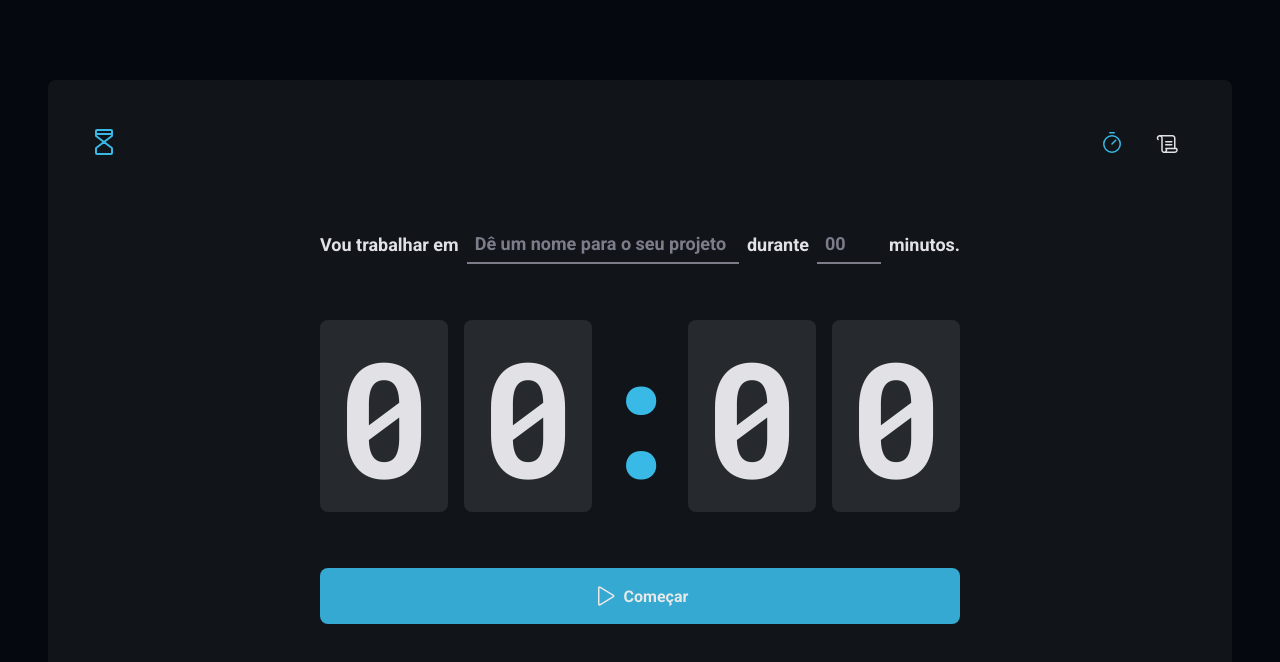
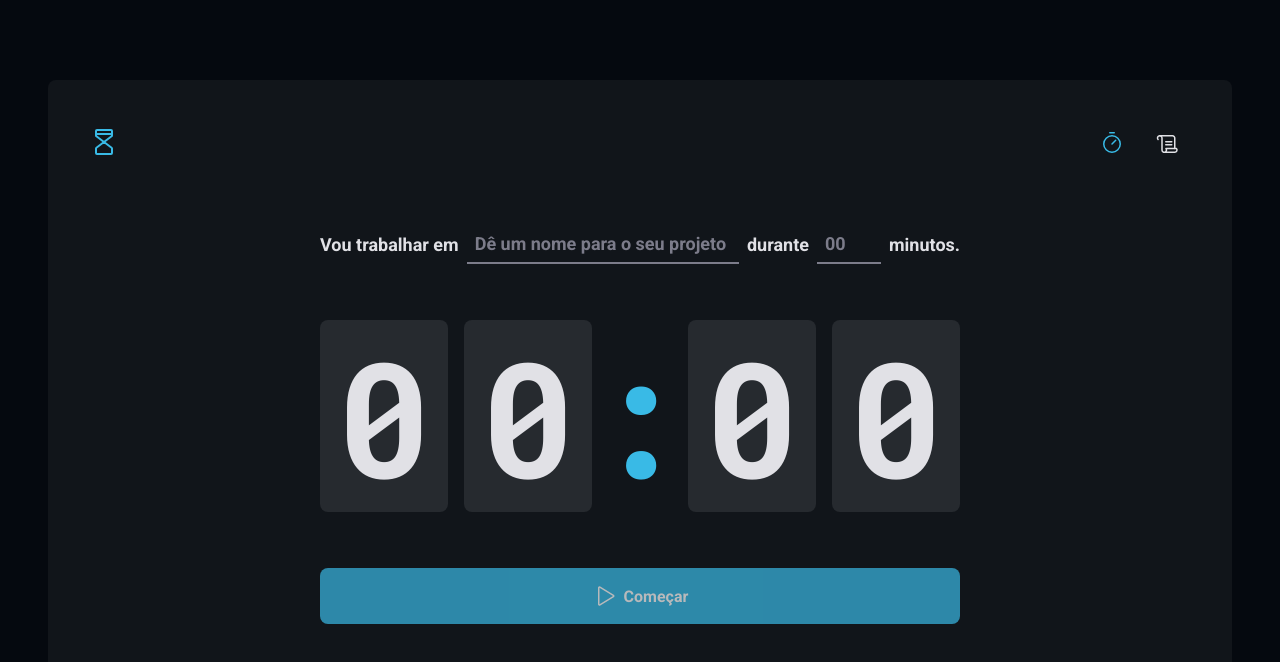
Before and after one commit to GilbertoASJ/Timer, a React (Vite) app: page / in a window 1280 px wide. Shown: the top 662 px of the page. Built offline with nearby package versions, Linux system fonts and the light colour scheme.

Commit message:
Feature: :sparkles: controlled | uncontrolled

```diff
--- a/src/pages/History/History.tsx
+++ b/src/pages/History/History.tsx
@@ -21,7 +21,7 @@
                             <td>10 min</td>
                             <td>Há cerca de 2 meses</td>
                             <td>
-                            <   Status statusColor="blue">
+                                <Status statusColor="blue">
                                     Concluído
                                 </Status>
                             </td>
--- a/src/pages/Home/Home.tsx
+++ b/src/pages/Home/Home.tsx
@@ -1,4 +1,6 @@
+import { useState } from "react";
 import { Play } from "phosphor-react";
+
 import {
     CountdownContainer,
     FormContainer,
@@ -9,7 +11,11 @@
     TaskInput
 } from "./styles";
 
+// forms - controlled | uncontrolled
+
 export function Home() {
+
+    const [task, setTask] = useState('');
 
     return (
         <HomeContainer>
@@ -20,6 +26,8 @@
                         id="task"
                         placeholder="Dê um nome para o seu projeto"
                         list="task-suggestions"
+                        onChange={(e) => setTask(e.target.value)}
+                        value={task}
                     />
 
                     <datalist id="task-suggestions">
@@ -49,7 +57,7 @@
                     <span>0</span>
                 </CountdownContainer>
 
-                <StartCountdownButton type="submit">
+                <StartCountdownButton disabled={!task} type="submit">
                     <Play size={24} />
                     Começar
                 </StartCountdownButton>
```
